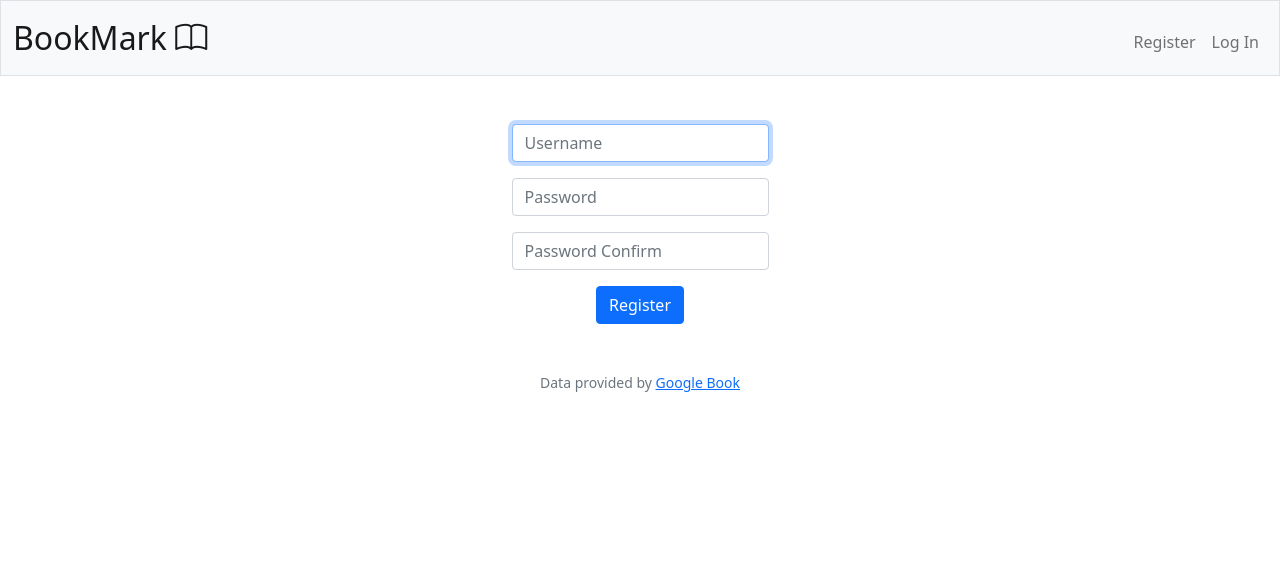
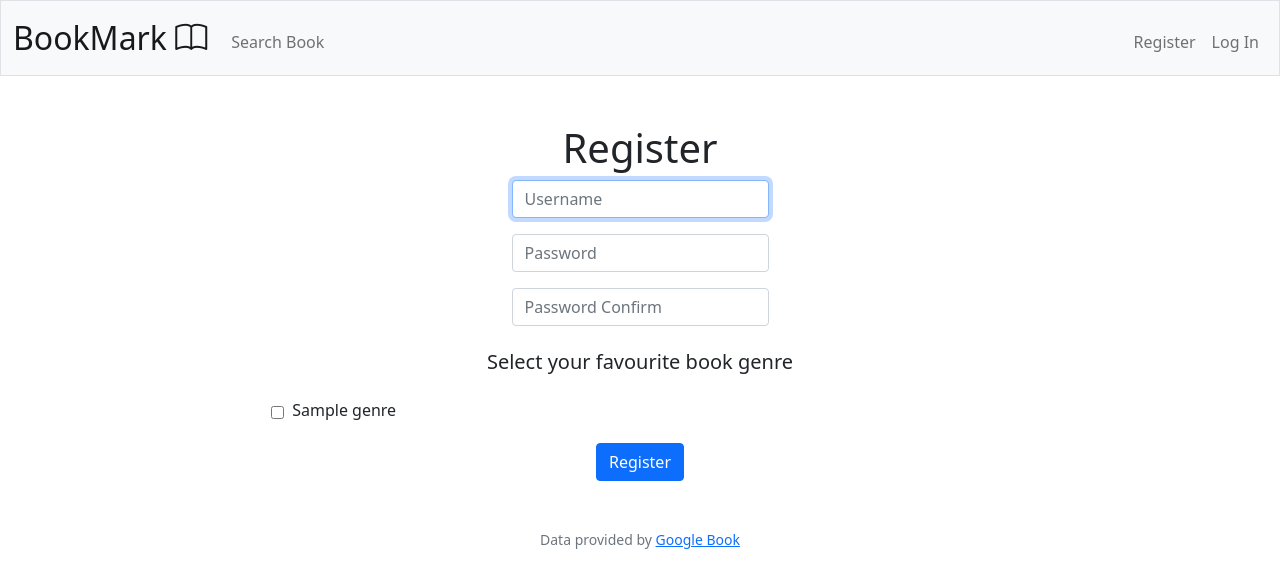
Before and after one commit to opxz7148/bookmark, a Flask app: template templates/register.html in a window 1280 px wide. Shown: the top 588 px of the page. Run offline with Flask 2, Linux system fonts and the light colour scheme; the template is opened without the code that fills it: most values are stand-ins (such as "Sample title", 1, 10 or a date in 2020); some libraries are stand-ins or nearby versions.

Commit message:
Register
Make register page able to get prefer genre.

```diff
--- a/app.py
+++ b/app.py
@@ -2,8 +2,11 @@
 # pk_e4c2af32792443c9bbab8925cb105d41
 
 from ast import keyword
+from lib2to3.pytree import generate_matches
+from operator import ge
 import os
 import re
+from tkinter import INSERT
 
 from cs50 import SQL
 from flask import Flask, flash, redirect, render_template, request, session
@@ -27,11 +30,6 @@ Session(app)
 # Configure CS50 Library to use SQLite database
 db = SQL("sqlite:///finance.db")
 
-# Make sure API key is set
-if not os.environ.get("API_KEY"):
-    raise RuntimeError("API_KEY not set")
-
-
 @app.after_request
 def after_request(response):
     """Ensure responses aren't cached"""
@@ -45,7 +43,7 @@ def after_request(response):
 @login_required
 def index():
     """Show portfolio of stocks"""
-    user = db.execute("SELECT * FROM users WHERE id = ?", session["user_id"])
+    user = db.execute("SELECT * FROM bookusers WHERE id = ?", session["user_id"])
 
 
     return render_template("index.html", username=user[0]["username"])
@@ -70,7 +68,7 @@ def login():
             return apology("must provide password", 403)
 
         # Query database for username
-        rows = db.execute("SELECT * FROM users WHERE username = ?", request.form.get("username"))
+        rows = db.execute("SELECT * FROM bookusers WHERE username = ?", request.form.get("username"))
 
         # Ensure username exists and password is correct
         if len(rows) != 1 or not check_password_hash(rows[0]["hash"], request.form.get("password")):
@@ -132,20 +130,29 @@ def register():
 
         hash_pass = generate_password_hash(password)
 
+        # Get user favourite genre as list
+        genres = request.form.getlist("genre")
+
         try:
-            db.execute("INSERT INTO users (username, hash) VALUES (?,?)", username, hash_pass)
+            db.execute("INSERT INTO bookusers (username, hash) VALUES (?,?)", username, hash_pass)
         except ValueError:
             return apology("Username has been used")
 
+        user_id = (db.execute("SELECT id FROM bookusers WHERE username = ?", username))[0]["id"]
+
+        for genre in genres:
+            genre_id = (db.execute("SELECT id FROM genre WHERE genre = ?", genre))[0]["id"]
+            db.execute("INSERT INTO user_genre (userid, genreid) VALUES (?,?)", user_id, genre_id)
         return redirect("/login")
 
     # User call register page
     else:
-        return render_template("register.html")
+        genres = db.execute("SELECT * FROM genre")
+        app.logger.info(genres)
+        return render_template("register.html", genres=genres)
 
 
 @app.route("/search", methods=["GET", "POST"])
-@login_required
 def search():
 
     # If recieve POST request
@@ -166,10 +173,11 @@ def search():
         # Render template with book result and keyword
         return render_template("searchre.html", book_re=book_re, keyword=keyword)
     else:
+        test = db.execute("SELECT * FROM bookusers WHERE id = 10")
+        app.logger.info(test)
         return render_template("searchbook.html")
 
 @app.route("/moreinfo", methods=["POST"])
-@login_required
 def moreinfo():
 
     # If recieve POST request
--- a/helpers.py
+++ b/helpers.py
@@ -6,6 +6,8 @@ import urllib.parse
 from flask import redirect, render_template, request, session
 from functools import wraps
 
+# Insert google api here
+api_key = "AIzaSyBgtSB8VJxzH1tpeFoN30zAgy7bm9NCMFM"
 
 def apology(message, code=400):
     """Render message as an apology to user."""
@@ -41,7 +43,6 @@ def searchbook(name):
 
     # Contact with google book API
     try:
-        api_key = os.environ.get("API_KEY")
         url = f"https://www.googleapis.com/books/v1/volumes?q={name}&maxResults=10&key={api_key}"
         response = requests.get(url)
         response.raise_for_status()
@@ -77,7 +78,6 @@ def getbookinfo(id, size):
 
     try:
         # Contact with api to get certain book information by ID
-        api_key = os.environ.get("API_KEY")
         url = f"https://www.googleapis.com/books/v1/volumes/{id}?key={api_key}"
         response = requests.get(url)
         response.raise_for_status()
--- a/static/styles.css
+++ b/static/styles.css
@@ -21,3 +21,9 @@ nav .navbar-brand .green
 {
     color: #2e944b;
 }
+
+.genre
+{
+    padding-left: 20%;
+    padding-right: 20%;
+}
--- a/templates/layout.html
+++ b/templates/layout.html
@@ -33,11 +33,16 @@
                     {% if session["user_id"] %}
                         <ul class="navbar-nav me-auto mt-2">
                             <li class="nav-item"><a class="nav-link" href="/search">Search Book</a></li>
+                            <li class="nav-item"><a class="nav-link" href="/">Profile</a></li>
                         </ul>
                         <ul class="navbar-nav ms-auto mt-2">
                             <li class="nav-item"><a class="nav-link" href="/logout">Log Out</a></li>
                         </ul>
+
                     {% else %}
+                        <ul class="navbar-nav me-auto mt-2">
+                            <li class="nav-item"><a class="nav-link" href="/search">Search Book</a></li>
+                        </ul>
                         <ul class="navbar-nav ms-auto mt-2">
                             <li class="nav-item"><a class="nav-link" href="/register">Register</a></li>
                             <li class="nav-item"><a class="nav-link" href="/login">Log In</a></li>
--- a/templates/register.html
+++ b/templates/register.html
@@ -5,7 +5,8 @@
 {% endblock %}
 
 {% block main %}
-    <form action="/register" method="post">
+    <form action="/register" method="post" class="w-100">
+        <h1>Register</h1>
         <div class="mb-3">
             <input required autocomplete="off" autofocus class="form-control mx-auto w-auto" id="username" name="username" placeholder="Username" type="text">
         </div>
@@ -15,6 +16,15 @@
         <div class="mb-3">
             <input required class="form-control mx-auto w-auto" id="password_confirm" name="confirmation" placeholder="Password Confirm" type="password">
         </div>
-        <button class="btn btn-primary" type="submit">Register</button>
+        <h5 class="m-4">Select your favourite book genre</h5>
+        <div class="mw-50 d-flex flex-row flex-wrap genre">
+            {% for genre in genres %}
+            <div class="d-flex flex-row" >
+                <input class="m-2" type="checkbox" name="genre" value="{{ genre['genre'] }}" id="{{ genre['genre'] }}">
+                <label class="me-2" for="{{ genre['genre'] }}">{{ genre['genre'] }}</label>
+            </div>
+            {% endfor %}
+        </div>
+        <button class="btn btn-primary mt-3" type="submit">Register</button>
     </form>
 {% endblock %}
```
Also changed, not shown: templates/index.html (+10 -4 lines), test.sql (+26 -0 lines), finance.db, 2 other files.
